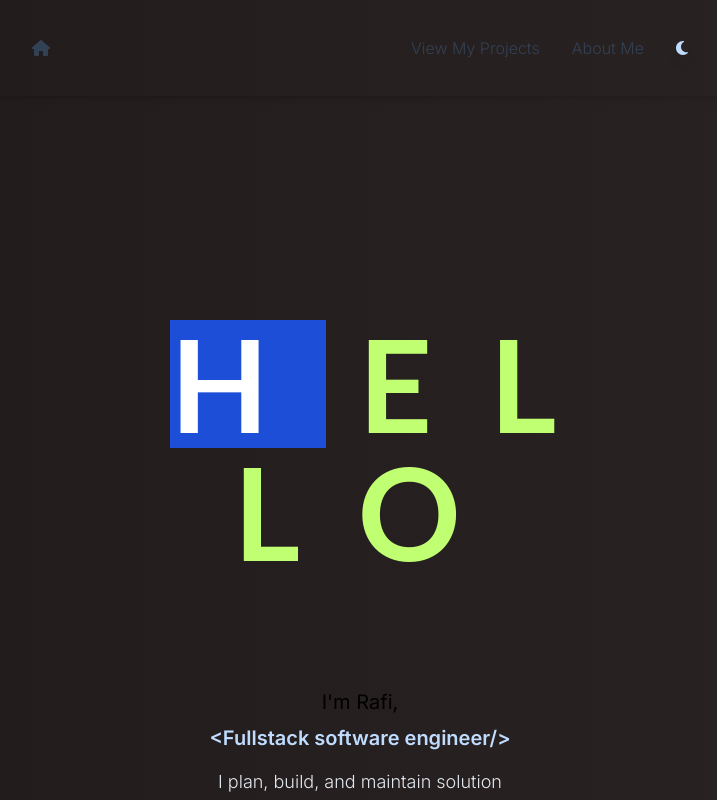
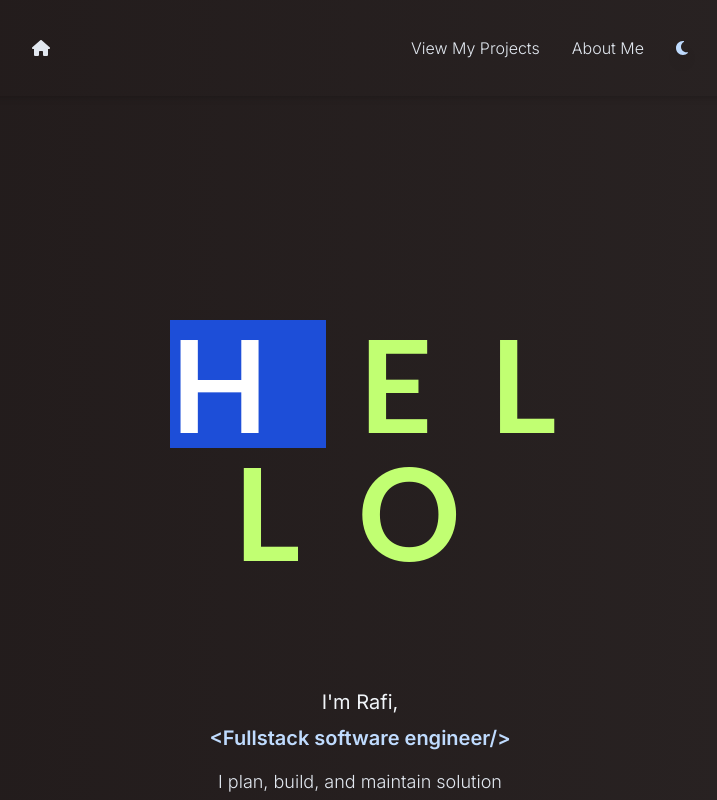
Before and after one commit to arrafiialfa/portfolio, a Next.js app: page / in a window 1280 px wide. Shown: the top 800 px of the page, without its empty margins (280-997 px from the left). Built offline with nearby package versions, Linux system fonts and the light colour scheme; what tailwindcss-animated, tailwindcss-intersect would draw is missing.

Commit message:
handle darkmode is not being handled yet

```diff
--- a/src/app/layout.tsx
+++ b/src/app/layout.tsx
@@ -20,7 +20,7 @@ export default function RootLayout({
 }>) {
   return (
     <html className="" lang="en">
-      <body className={inter.className}>
+      <body className={inter.className + " text-slate-100"}>
         {children}
         <Layout className="pt-32 bg-gradient-to-r from-brandBlack to-brandDarkGrey">
           <footer className=" py-6">
--- a/src/app/page.tsx
+++ b/src/app/page.tsx
@@ -86,7 +86,7 @@ export default function Home() {
   ];
 
   return (
-    <main>
+    <main className="">
       <Layout className="sticky top-0 shadow-md bg-gradient-to-r from-brandBlack to-brandDarkGrey z-40 ">
         <Navigation />
       </Layout>
@@ -178,7 +178,7 @@ export default function Home() {
               information system that significantly improved company operations.
               With features such as progress tracking of each worker, monitoring
               and reporting, and robust user authentication and authorization
-              mechanisms
+              mechanisms{" "}
               <span className="font-semibold">
                 See below for feature details
               </span>
--- a/src/components/common/Navigation.tsx
+++ b/src/components/common/Navigation.tsx
@@ -3,7 +3,7 @@ import { faHouse, faMoon, faSun } from "@fortawesome/free-solid-svg-icons";
 import Link from "next/link";
 export default function Navigation() {
   return (
-    <nav className=" text-slate-700 dark:text-slate-200 flex items-center justify-between px-6 py-1">
+    <nav className=" text-slate-200 flex items-center justify-between px-6 py-1">
       <Link href="/">
         <FontAwesomeIcon className="hover:text-slate-500" icon={faHouse} />
       </Link>
```
